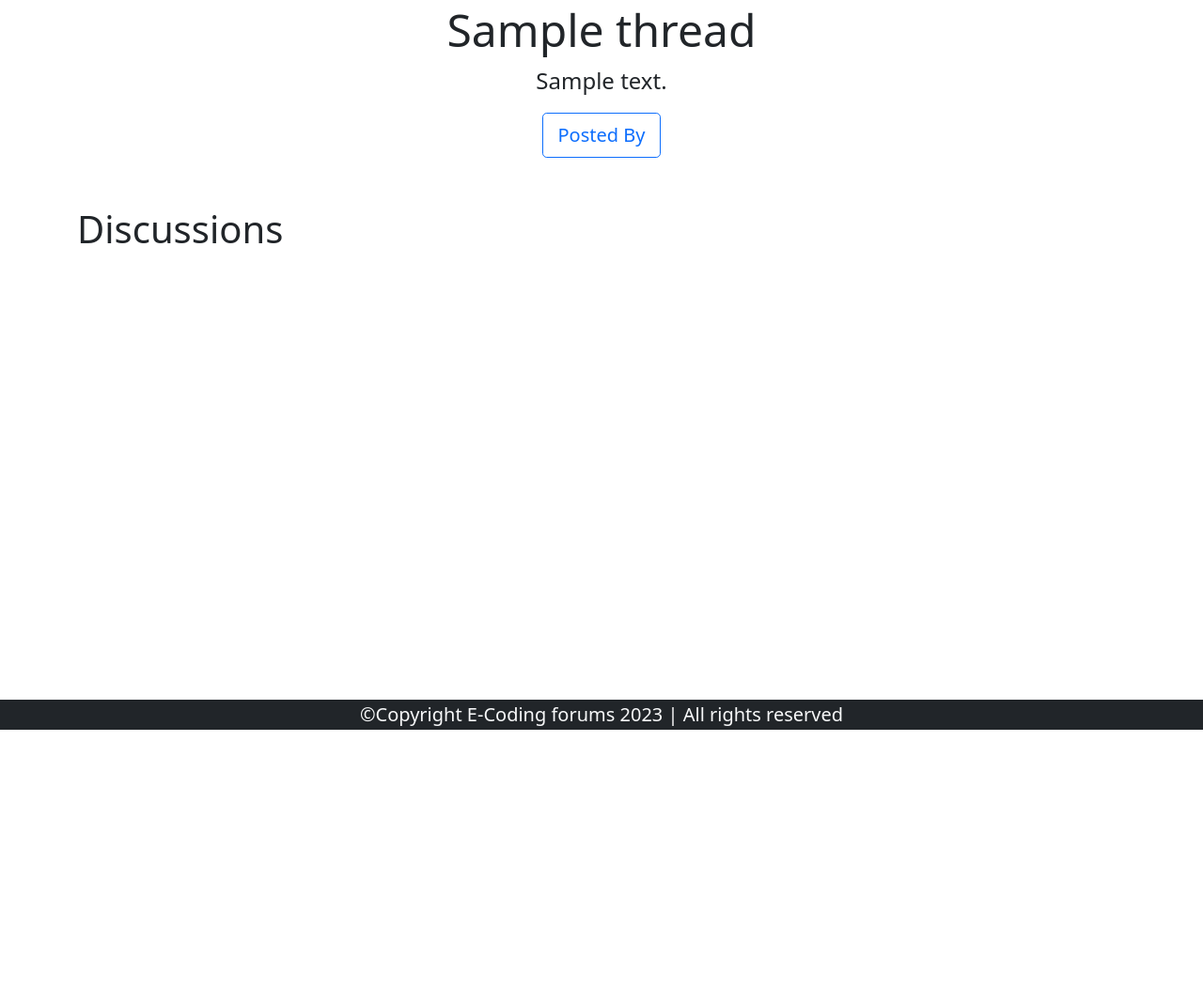
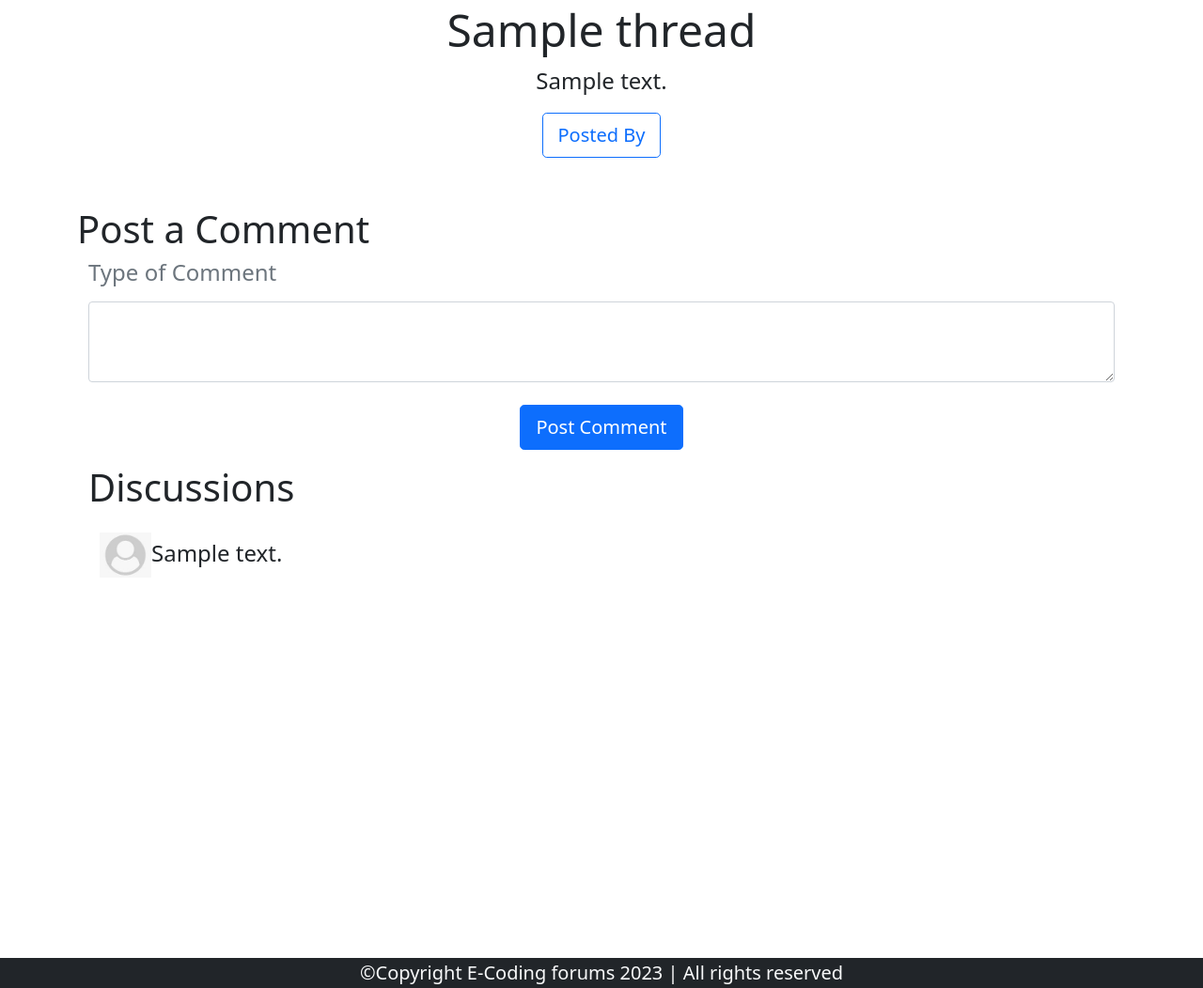
Before and after one commit to sanjana11111/my-php-files, a PHP site: page /forum_thread.php?threadid=1 in a window 1280 px wide. Shown: the part 113-1165 px from the top of the page at 94% size. Before the commit the page ends 890 px from the top, so only its background shows below. Run offline with PHP 8.4, Linux system fonts and the light colour scheme; tables that the repository leaves empty or names only in its code hold one stand-in row (values such as "Sample post").

Commit message:
froum thread

```diff
--- a/forum_thread.php
+++ b/forum_thread.php
@@ -19,8 +19,6 @@
 <body>
     <?php include 'forum_nav.php';?>
     <?php include 'forum_dbconnect.php';?>
-
-
     <?php
 
            $id=$_GET['threadid'];
@@ -28,15 +26,45 @@
 
            $result=mysqli_query($conn ,$sql);
 
-
+           $noResult=false;
 
               while($row = mysqli_fetch_assoc($result)){
 
+                  $noResult=true;
                   $title = $row ['thread_title'];
                   $desc = $row ['thread_desc'];
               }
+
       ?>
 
+
+
+
+    <?php
+   $showAlert=false;
+   $method= $_SERVER['REQUEST_METHOD'];
+   if($method=='POST'){
+    //INSERT INTO d_comment DATABASE
+    $d_comment=$_POST['comment'];
+
+    $sql="INSERT INTO `d_comments`(`d_comment_contant`, `d_thread_id`, `d_comment_by`, `d_comment_time`) VALUES ('$d_comment','$id','0',current_timestamp())";
+    $result=mysqli_query($conn ,$sql);
+    $showAlert=true;
+
+   }
+
+  ?>
+
+<?php
+
+ if($showAlert){
+    echo'<div class="alert alert-info alert-dismissible fade show" role="alert">
+    <h4 style="font-weight:100;"><strong>Done!</strong>Your comment is added!!!</h4>
+    <button type="button" class="btn-close" data-bs-dismiss="alert" aria-label="Close"></button>
+  </div>';
+ }
+
+   ?>
 
     <section class="py-1 text-center container">
         <div class="row py-lg-5">
@@ -54,48 +82,65 @@
     </section>
 
     <div class="container" style="min-height:525px;">
+        <h1>Post a Comment</h1>
+
+        <div class="container">
+
+            <form action=<?php echo $_SERVER['REQUEST_URI'] ?> method="POST">
+
+                <div class="mb-2">
+                    <label for="comment" class="form-label">
+                        <h4 class="text-secondary">Type of Comment</h4>
+                    </label>
+                    <textarea class="form-control" id="comment" name="comment" rows="3"></textarea>
+                </div>
+                <center><button type="submit" class="btn btn-primary btn-lg my-3">Post Comment</button>
+                </center>
+            </form>
+        </div>
+        <div class="container" style="min-height:525px;">
             <h1>Discussions</h1>
      <?php
 
-    /*    $id=$_GET['threadid'];
-
-     $sql="SELECT * FROM `thread` WHERE thread_id =$id";
-
-    $result=mysqli_query($conn ,$sql);
+                $id=$_GET['threadid'];
+                $sql="SELECT * FROM `d_comments` WHERE `d_thread_id`=$id";
+                $result= mysqli_query($conn,$sql);
+                $noResult = true;
 
                 while($row = mysqli_fetch_assoc($result)){
 
+                    $noResult = false;
+                    $id = $row['d_comment_id'];
+                    $content = $row['d_comment_contant'];
 
-    $title = $row ['thread_title'];
-    $desc = $row ['thread_desc'];
+
 
             echo'  <div class="container">
             <div class="media my-4">
-            <img src="indexpic.jpg" width="55px" class="align-self-start mr-3" alt="..." style="position:reletive;">
+            <img src="forum_pic.jpg" width="55px" class="align-self-start mr-3" alt="..." style="position:reletive;">
             <span class="media-body" style="position:absolute; margin-right: 232px;">
-                <h5 class="mt-0"><a href="forum_thread.php" class="text-dark" style="text-decoration:none;">'.$title.'</a></h5>
-                '.$desc.'
-
+                <h4 class="mt-2" style="font-weight:400;">'.$content.'</h4>
                 </span>
             </div>
             </div>';
+        }
 
-   }  */
+          //   echo var_dump($noResult);
+          if($noResult){
+
+              echo'
+          <div class="mt-4 p-5 text-secondary rounded" style="background-color:#e1f0f7;">
+              <h1 class="display-5">No Threads Found</h1>
+              <h4 style="font-weight:100;">BE the first persone to ask a question..........?</h4>
+          </div>';
+          }
+
         ?>
         </div>
-
-
-
-
-
-
-
+    </div>
     <?php include 'forum_footer.php';?>
     <!-- Optional JavaScript; choose one of the two! -->
     <!-- Option 1: Bootstrap Bundle with Popper -->
-
-
-
 </body>
 
 </html>
```
Lines whose indentation alone changed are shown as unchanged.
